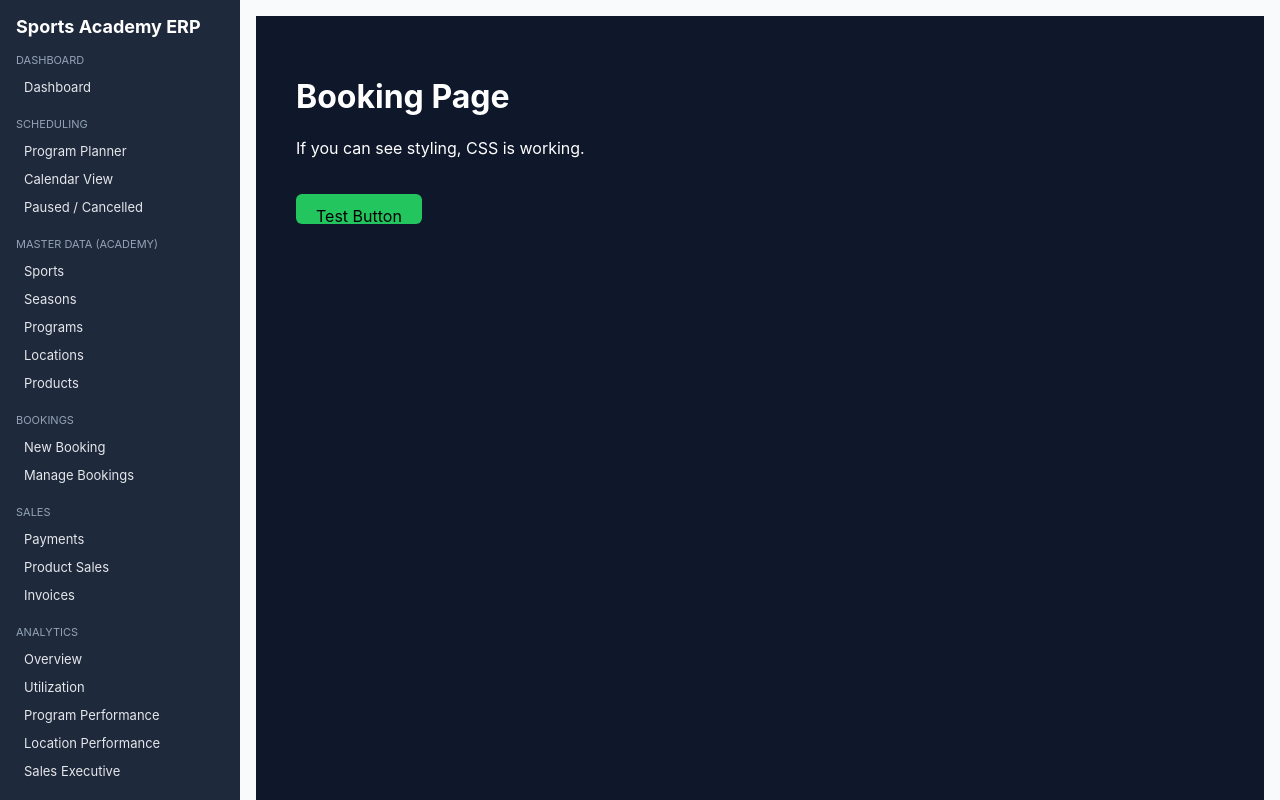
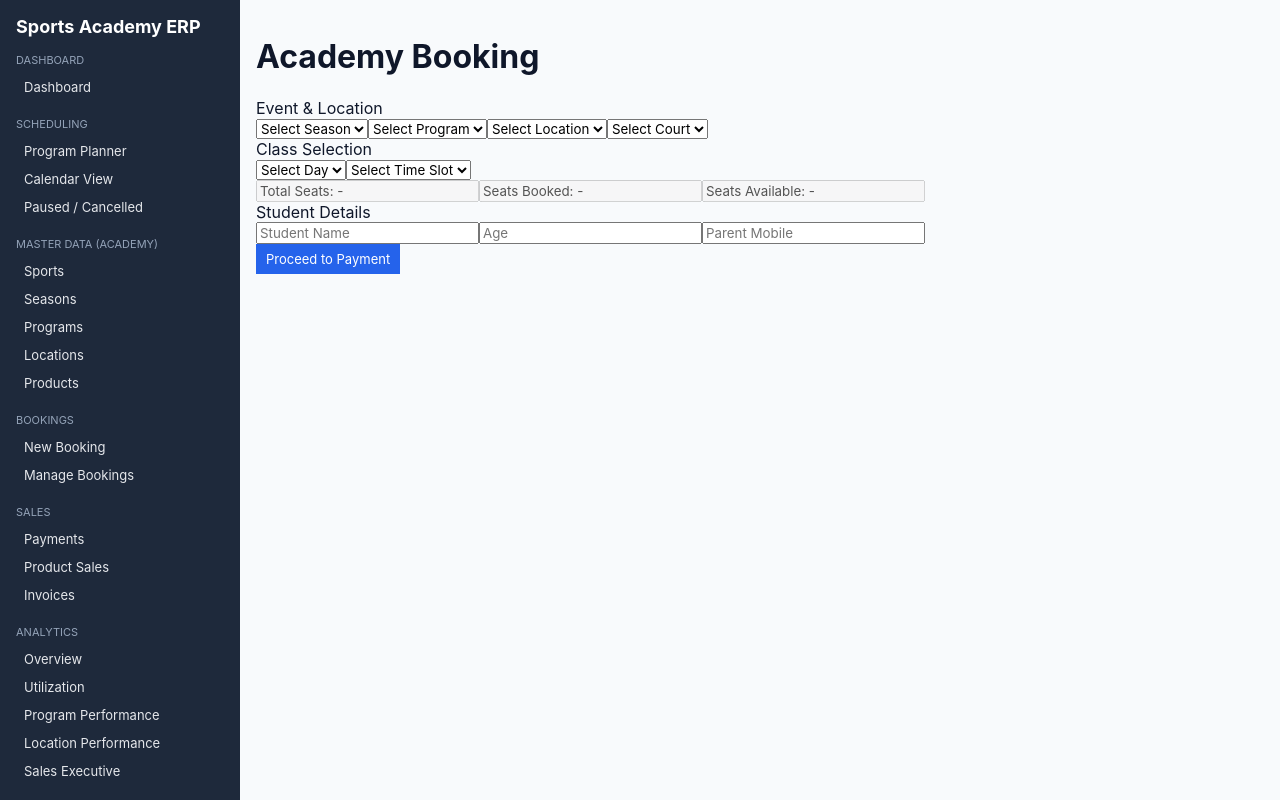
Before and after one commit to mahaboobgstp-hub/sports-academy-app, a React (Create React App) app: page /bookings in a window 1280 px wide. Built offline with nearby package versions, Linux system fonts and the light colour scheme; no server answers; the HTML template or start-up script is replaced by a standard one.

Commit message:
Update BookingPage.jsx

```diff
--- a/src/bookings/BookingPage.jsx
+++ b/src/bookings/BookingPage.jsx
@@ -2,10 +2,73 @@ import "./BookingPage.css";
 
 export default function BookingPage() {
   return (
-    <div className="booking-root">
-      <h1>Booking Page</h1>
-      <p>If you can see styling, CSS is working.</p>
-      <button className="test-btn">Test Button</button>
+    <div className="booking-page">
+
+      {/* PAGE HEADER */}
+      <div className="booking-header">
+        <h1>Academy Booking</h1>
+      </div>
+
+      {/* EVENT & LOCATION */}
+      <div className="booking-card">
+        <div className="booking-card-title">Event & Location</div>
+
+        <div className="booking-grid">
+          <select>
+            <option>Select Season</option>
+          </select>
+
+          <select>
+            <option>Select Program</option>
+          </select>
+
+          <select>
+            <option>Select Location</option>
+          </select>
+
+          <select>
+            <option>Select Court</option>
+          </select>
+        </div>
+      </div>
+
+      {/* CLASS SELECTION */}
+      <div className="booking-card">
+        <div className="booking-card-title">Class Selection</div>
+
+        <div className="booking-grid">
+          <select>
+            <option>Select Day</option>
+          </select>
+
+          <select>
+            <option>Select Time Slot</option>
+          </select>
+        </div>
+
+        <div className="booking-grid booking-stats">
+          <input disabled defaultValue="Total Seats: -" />
+          <input disabled defaultValue="Seats Booked: -" />
+          <input disabled defaultValue="Seats Available: -" />
+        </div>
+      </div>
+
+      {/* STUDENT DETAILS */}
+      <div className="booking-card">
+        <div className="booking-card-title">Student Details</div>
+
+        <div className="booking-grid">
+          <input placeholder="Student Name" />
+          <input placeholder="Age" />
+          <input placeholder="Parent Mobile" />
+        </div>
+      </div>
+
+      {/* ACTION */}
+      <div className="booking-actions">
+        <button className="primary-btn">Proceed to Payment</button>
+      </div>
+
     </div>
   );
 }
```
